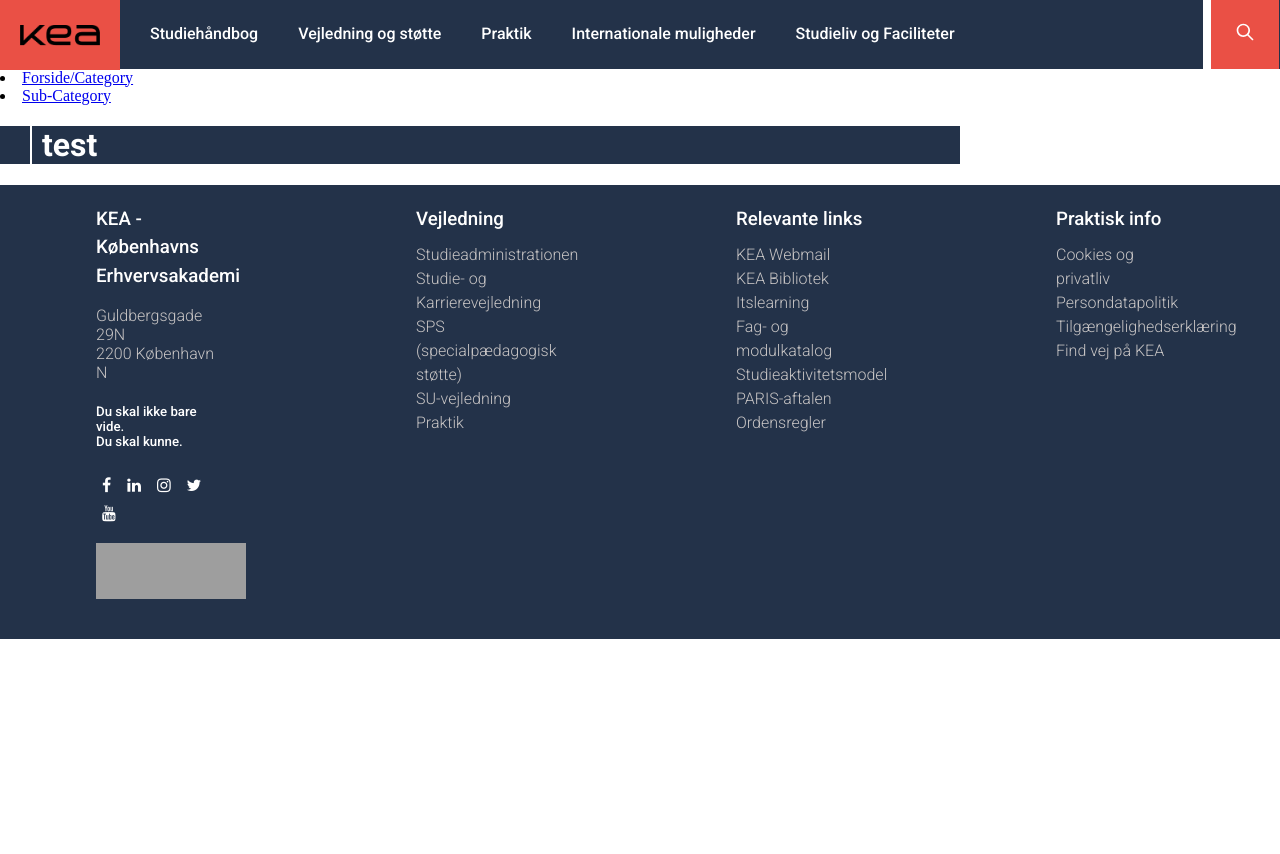
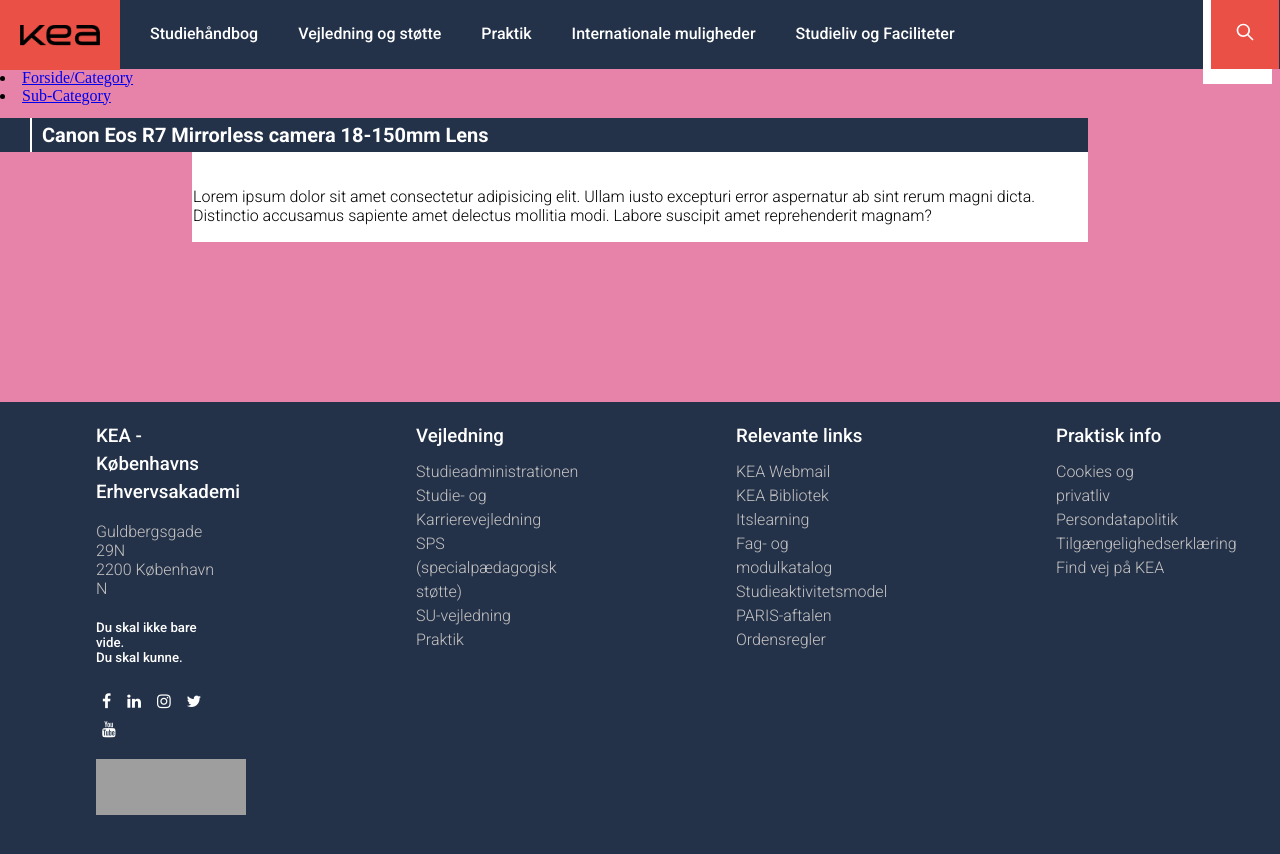
Before and after one commit to TeamOkea/TechLab, a plain HTML site: page single-view.html in a window 1280 px wide. Before the commit the page ends 800 px from the top, so only its background shows below. Drawn offline with Linux system fonts and the light colour scheme; grey boxes are pictures that could not be loaded.

Commit message:
Arbejde fra d. 16/09

```diff
--- a/single-view.css
+++ b/single-view.css
@@ -1,12 +1,30 @@
+body {
+    background-color: #E782A9;
+    overflow-x: hidden;
+}
+
 .title_container {
     background-color: #233249;
-    width: 75%;
+    width: 85%;
 }
 
 .title_container h1 {
     margin-left: 30px;
+    margin-bottom: 0;
     padding-left: 10px;
     color: white;
     font-family: var(--overskrifter);
+    font-size: 20px;
     border-left: 2px solid white;
+    padding-top: 5px;
+    padding-bottom: 5px;
 }
+
+.product_container {
+    border: 1px solid rgb(255, 255, 255);
+    background-color: white;
+    margin-right: 15%;
+    margin-left: 15%;
+    margin-top: 0;
+    margin-bottom: 10rem;
+}
--- a/single-view.html
+++ b/single-view.html
@@ -74,7 +74,11 @@
 
 
         <div class="title_container">
-            <h1>test</h1>
+            <h1>Canon Eos R7 Mirrorless camera 18-150mm Lens</h1>
+        </div>
+        <div class="product_container">
+            <img src="" alt="">
+            <p>Lorem ipsum dolor sit amet consectetur adipisicing elit. Ullam iusto excepturi error aspernatur ab sint rerum magni dicta. Distinctio accusamus sapiente amet delectus mollitia modi. Labore suscipit amet reprehenderit magnam?</p>
         </div>
 
     </main>
```
